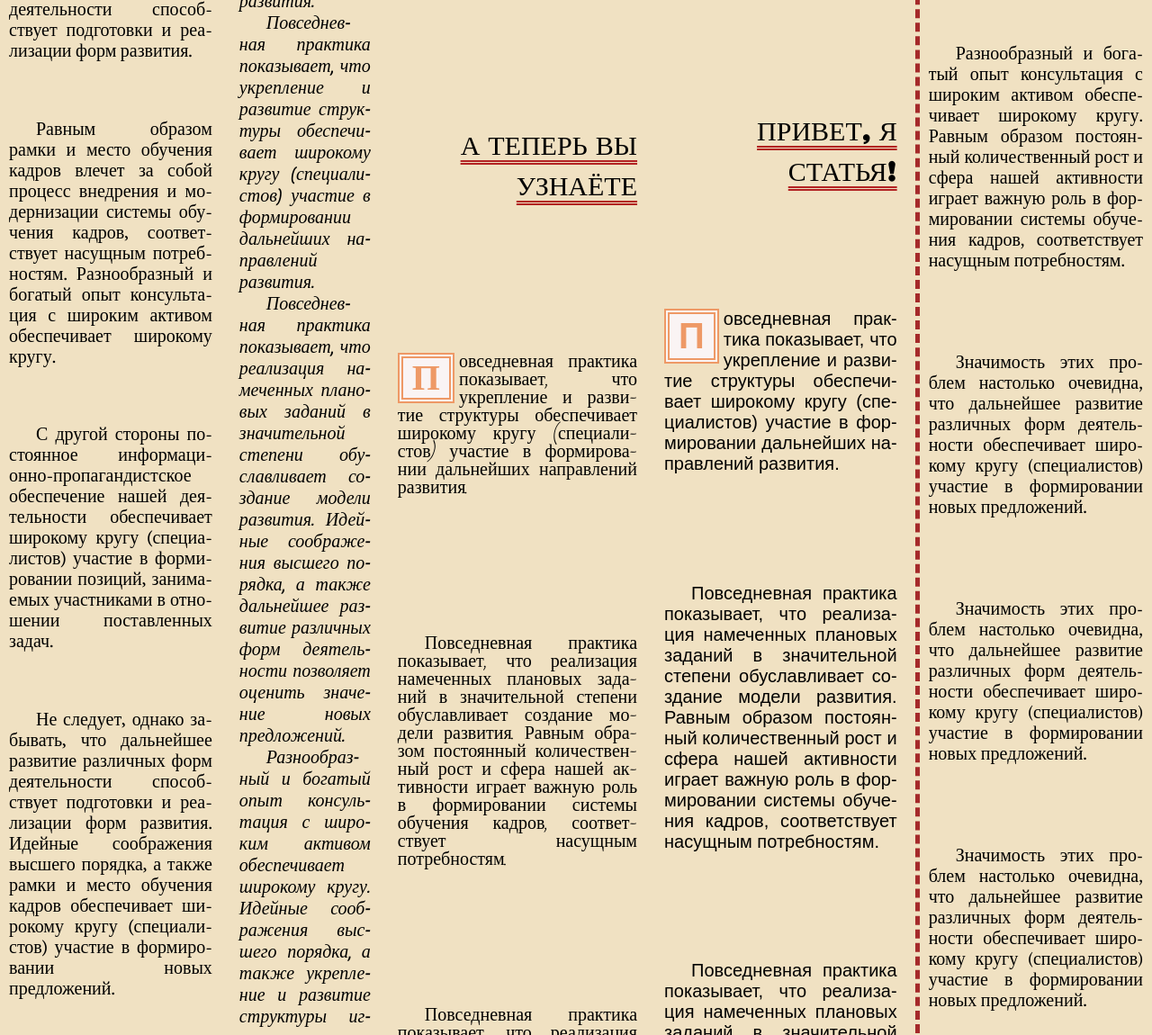
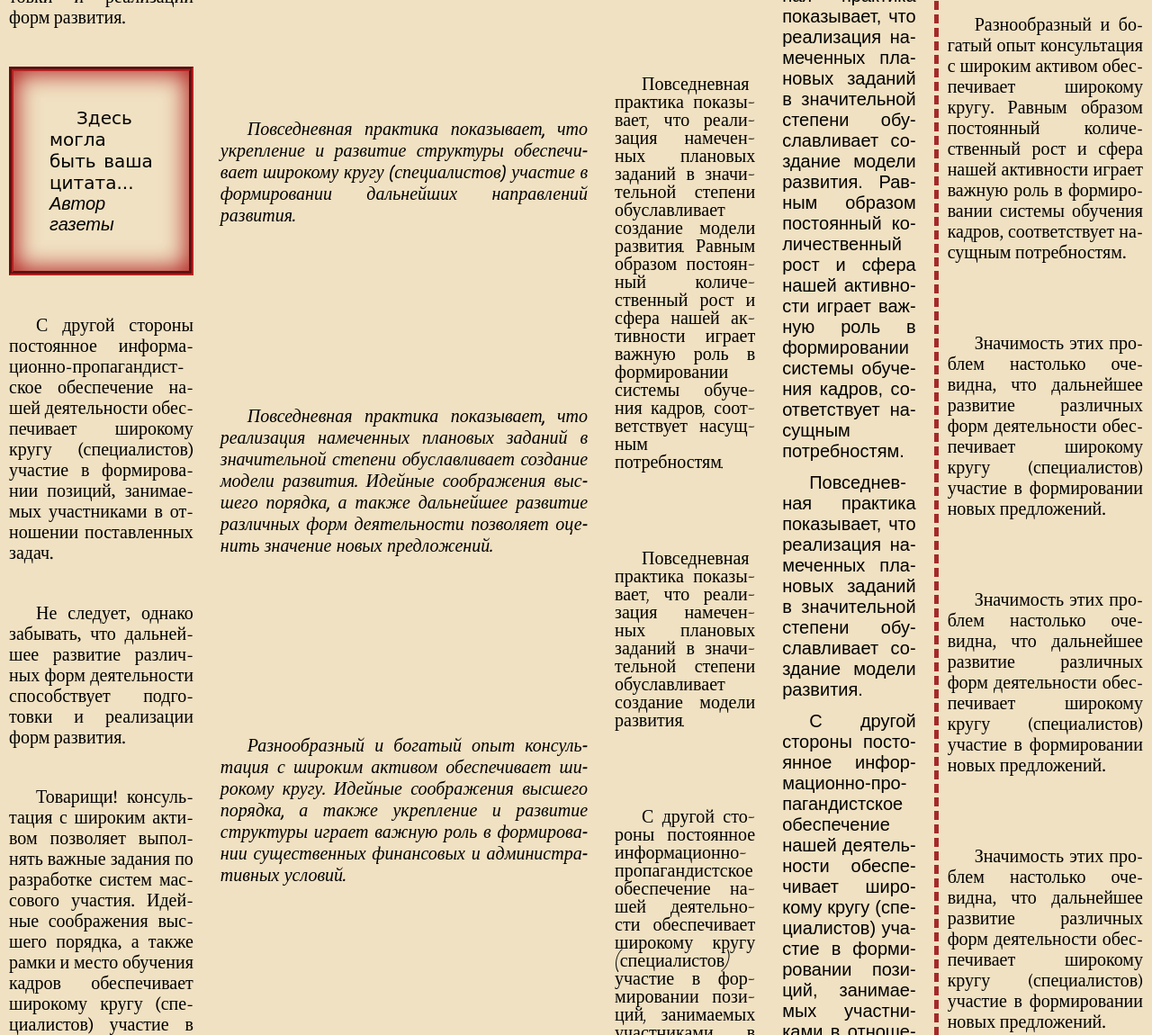
Before and after one commit to itmo2022-verstka/task-3, a website: page delorean-dmc-12/src/index.html in a window 1280 px wide. Shown: the part 1232-2382 px from the top of the page at 90% size. Drawn offline with Linux system fonts and the light colour scheme.

Commit message:
added quotes and vertical text

```diff
--- a/delorean-dmc-12/src/index.css
+++ b/delorean-dmc-12/src/index.css
@@ -123,7 +123,7 @@ body {
   text-align: center;
 }
 
-.article h2 {
+.article .header {
   margin-bottom: 10px;
 
   font-family: 'Ultra', serif;
@@ -181,6 +181,19 @@ body {
   font-weight: 400;
 }
 
+.quote {
+  padding: 40px;
+
+  border: 5px groove firebrick;
+
+  box-shadow: 0 0 26px 3px firebrick inset;
+}
+
+.quote p {
+  font-family: cursive;
+  font-size: 20px;
+}
+
 .item4 {
   grid-area: d;
 
@@ -191,6 +204,20 @@ body {
   background-image: url('./img/cat.png');
   background-repeat: no-repeat;
   background-size: cover;
+}
+
+.vertical {
+  max-height: 150px;
+
+  color: firebrick;
+
+  line-height: 80px;
+
+  text-orientation: upright;
+  text-transform: uppercase;
+  text-underline-offset: 6px;
+
+  writing-mode: vertical-lr;
 }
 
 .item5 {
--- a/delorean-dmc-12/src/index.html
+++ b/delorean-dmc-12/src/index.html
@@ -17,7 +17,7 @@
         <p>Добро пожаловать!</p>
       </div>
       <div class="item item3 article">
-        <h2>Сегодня произошло нечто интересное</h2>
+        <h2 class="header">Сегодня произошло нечто интересное</h2>
         <p class="first-p">Товарищи! консультация с широким активом позволяет выполнять важные
           задания
           по разработке систем массового участия. С другой стороны рамки и место обучения кадров
@@ -31,22 +31,17 @@
           способствует
           подготовки и реализации форм развития.
         </p>
-        <p>Равным образом рамки и место обучения кадров влечет за собой процесс внедрения и
-          модернизации
-          системы обучения кадров, соответствует насущным потребностям. Разнообразный и богатый опыт
-          консультация с широким активом обеспечивает широкому кругу.
-        </p>
+        <blockquote class="quote">
+          <p>Здесь могла быть ваша цитата...</p>
+          <cite>Автор газеты</cite>
+        </blockquote>
         <p>С другой стороны постоянное информационно-пропагандистское обеспечение нашей деятельности
           обеспечивает широкому кругу (специалистов) участие в формировании позиций, занимаемых
           участниками в отношении поставленных задач.
         </p>
         <p>Не следует, однако забывать, что дальнейшее развитие различных форм деятельности
           способствует
-          подготовки и реализации форм развития. Идейные соображения высшего порядка, а также рамки
-          и
-          место обучения кадров обеспечивает широкому кругу (специалистов) участие в формировании
-          новых
-          предложений.
+          подготовки и реализации форм развития.
         </p>
         <p>Товарищи! консультация с широким активом позволяет выполнять важные задания по разработке
           систем массового участия. Идейные соображения высшего порядка, а также рамки и место
@@ -70,7 +65,7 @@
       <div class="item item4">
       </div>
       <div class="item item5 article">
-        <h2>Ещё одна статья</h2>
+        <h2 class="header">Ещё одна статья</h2>
         <p class="first-p">Товарищи! постоянное информационно-пропагандистское обеспечение нашей
           деятельности позволяет выполнять важные задания по разработке модели развития. Равным
           образом
@@ -101,7 +96,7 @@
         </p>
       </div>
       <div class="item item6 article">
-        <h2>А теперь Вы узнаёте</h2>
+        <h2 class="header">А теперь Вы узнаёте</h2>
         <p class="first-p">Повседневная практика показывает, что укрепление и развитие структуры
           обеспечивает широкому кругу (специалистов) участие в формировании дальнейших направлений
           развития.
@@ -133,7 +128,7 @@
         </p>
       </div>
       <div class="item item7 article">
-        <h2>Привет, я статья!</h2>
+        <h2 class="header">Привет, я статья!</h2>
         <p class="first-p">Повседневная практика показывает, что укрепление и развитие структуры
           обеспечивает широкому кругу (специалистов) участие в формировании дальнейших направлений
           развития.
@@ -165,7 +160,7 @@
         </p>
       </div>
       <div class="item item8 article">
-        <h2>Осталась последняя</h2>
+        <h2 class="header">Осталась последняя</h2>
         <p class="first-p">Равным образом рамки и место обучения кадров влечет за собой процесс
           внедрения и модернизации системы обучения кадров, соответствует насущным потребностям.
         </p>
@@ -178,7 +173,7 @@
         </p>
       </div>
       <div class="item item9 article">
-        <h2>А тут то же самое, но другое</h2>
+        <h2 class="vertical">А тут то же самое</h2>
         <p class="first-p">Значимость этих проблем настолько очевидна, что консультация с широким
           активом играет важную роль в формировании новых предложений. Товарищи! постоянное
           информационно-пропагандистское обеспечение нашей деятельности позволяет выполнять важные
```
